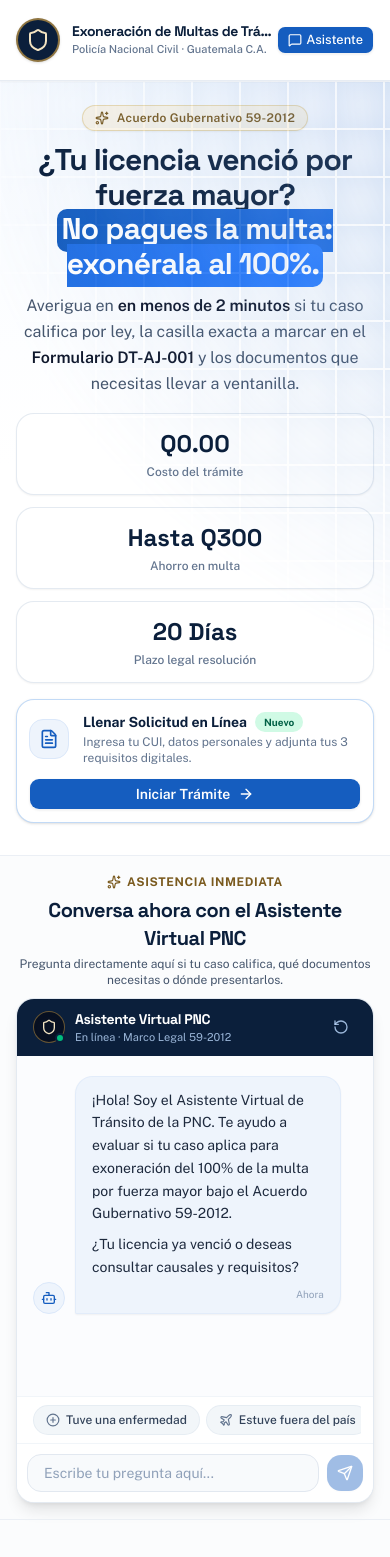
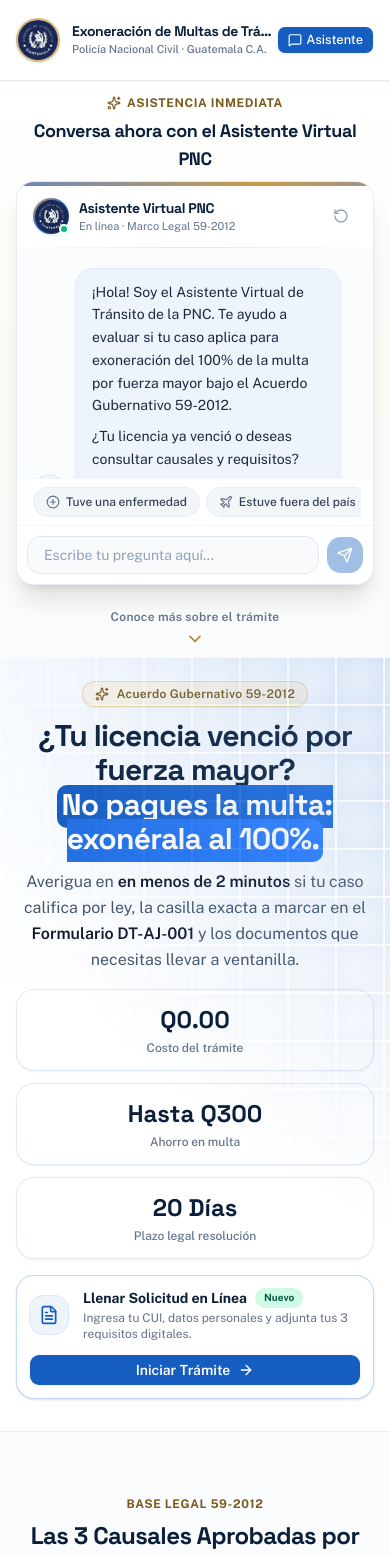
Before and after one commit to SEdwinFBI/reto-2-code-qx, a Next.js app: page / in a window 390 px wide. Shown: the top 1557 px of the page. Built offline with nearby package versions, Linux system fonts and the light colour scheme.

Commit message:
feat: rediseño enfocado a chatbot

```diff
--- a/package.json
+++ b/package.json
@@ -11,6 +11,7 @@
   "dependencies": {
     "@aws-sdk/client-bedrock-agentcore": "^3.1129.0",
     "@base-ui/react": "^1.8.0",
+    "@lottiefiles/dotlottie-react": "^0.19.16",
     "@prisma/adapter-pg": "^7.10.0",
     "@prisma/client": "^7.10.0",
     "@react-three/fiber": "^9.7.0",
--- a/src/app/globals.css
+++ b/src/app/globals.css
@@ -21,6 +21,15 @@
     }
     100% {
       opacity: 0.4;
+    }
+  }
+
+  @keyframes shimmer {
+    0% {
+      background-position: 200% 0;
+    }
+    100% {
+      background-position: -200% 0;
     }
   }
 
--- a/src/features/agent-chat/components/ChatDrawer.tsx
+++ b/src/features/agent-chat/components/ChatDrawer.tsx
@@ -1,7 +1,8 @@
 "use client";
 
 import React, { useRef, useEffect } from "react";
-import { RotateCcw, X, Send, Shield } from "lucide-react";
+import Image from "next/image";
+import { RotateCcw, X, Send } from "lucide-react";
 import { ChatMessageItem } from "./ChatMessageItem";
 import { ChatSuggestions } from "./ChatSuggestions";
 import { ChatMessage } from "../types";
@@ -78,8 +79,8 @@
         <div className="bg-navy-900 text-white px-5 py-4 flex items-center justify-between shadow-xs shrink-0 border-b border-navy-800">
           <div className="flex items-center gap-3">
             <div className="relative">
-              <div className="w-10 h-10 rounded-full bg-navy-950 border border-gold-500/50 flex items-center justify-center text-blue-200 shadow-inner">
-                <Shield className="w-5 h-5 text-gold-100" />
+              <div className="relative w-10 h-10 rounded-full overflow-hidden border border-gold-500/50 shadow-inner">
+                <Image src="/images.jpg" alt="Escudo Nacional de Guatemala" fill sizes="40px" className="object-cover" />
               </div>
               {/* Online green indicator */}
               <span className="absolute bottom-0 right-0 w-3 h-3 bg-emerald-500 border-2 border-navy-900 rounded-full" />
--- a/src/features/agent-chat/components/ChatEmbeddedSection.tsx
+++ b/src/features/agent-chat/components/ChatEmbeddedSection.tsx
@@ -1,7 +1,10 @@
 "use client";
 
 import React, { useEffect, useRef } from "react";
-import { RotateCcw, Send, Shield, Sparkles } from "lucide-react";
+import Image from "next/image";
+import { motion } from "motion/react";
+import { ChevronDown, RotateCcw, Send, Sparkles } from "lucide-react";
+import { GlowingEffect } from "@/components/ui/glowing-effect";
 import { ChatMessageItem } from "./ChatMessageItem";
 import { ChatSuggestions } from "./ChatSuggestions";
 import { ChatMessage } from "../types";
@@ -16,6 +19,8 @@
   /** Fired whenever the section enters/leaves the viewport, so the page can show
    * the floating launcher only once this section has scrolled out of view. */
   onVisibilityChange?: (isVisible: boolean) => void;
+  /** Fired when the visitor taps the "scroll down" invite below the chat panel. */
+  onScrollDownInvite?: () => void;
 }
 
 export const ChatEmbeddedSection: React.FC<ChatEmbeddedSectionProps> = ({
@@ -26,6 +31,7 @@
   onSendMessage,
   onResetSession,
   onVisibilityChange,
+  onScrollDownInvite,
 }) => {
   const sectionRef = useRef<HTMLDivElement>(null);
   const messagesEndRef = useRef<HTMLDivElement>(null);
@@ -60,38 +66,61 @@
   };
 
   return (
-    <section ref={sectionRef} className="py-4 sm:py-5 bg-slate-50/60 border-t border-slate-200/60">
-      <div className="max-w-3xl mx-auto px-4 sm:px-6 lg:px-8">
+    <section
+      ref={sectionRef}
+      className="relative overflow-hidden py-3 sm:py-5 bg-gradient-to-b from-white via-gold-50/40 to-slate-50/70"
+    >
+      <div className="relative max-w-3xl mx-auto px-4 sm:px-6 lg:px-8">
         {/* Section Header */}
-        <div className="text-center mb-2.5">
-          <span className="inline-flex items-center gap-1.5 text-xs font-bold text-gold-800 tracking-wider uppercase mb-1">
+        <div className="text-center mb-2">
+          <span className="inline-flex items-center gap-1.5 text-xs font-bold text-gold-800 tracking-wider uppercase mb-0.5">
             <Sparkles className="w-3.5 h-3.5" />
             ASISTENCIA INMEDIATA
           </span>
-          <h3 className="font-display text-xl sm:text-2xl font-bold text-navy-900 tracking-tight mb-1">
+          <h3 className="font-display text-lg sm:text-2xl font-bold text-navy-900 tracking-tight mb-0.5">
             Conversa ahora con el Asistente Virtual PNC
           </h3>
-          <p className="text-xs sm:text-sm text-slate-600 max-w-xl mx-auto">
-            Pregunta directamente aquí si tu caso califica, qué documentos necesitas o dónde presentarlos.
-          </p>
+
         </div>
 
         {/* Embedded Chat Panel */}
-        <div className="bg-white rounded-2xl shadow-lg border border-slate-200/90 overflow-hidden flex flex-col">
-          {/* Header */}
-          <div className="bg-navy-900 text-white px-4 sm:px-5 py-2.5 flex items-center justify-between shadow-xs shrink-0">
-            <div className="flex items-center gap-2.5">
+        <div className="relative rounded-2xl">
+          <GlowingEffect
+            spread={45}
+            glow
+            disabled={false}
+            proximity={80}
+            inactiveZone={0.01}
+            borderWidth={2}
+            variant="gold"
+          />
+          <div className="relative bg-white rounded-2xl shadow-xl border border-slate-200/80 overflow-hidden flex flex-col">
+            {/* Top accent stripe */}
+            <div className="h-1 shrink-0 bg-gradient-to-r from-gold-500 via-brand-500 to-gold-500 bg-[length:200%_100%] animate-[shimmer_4s_linear_infinite]" />
+
+            {/* Header — blends into the panel instead of a solid color block */}
+            <div className="relative px-4 sm:px-5 py-3 flex items-center justify-between shrink-0 overflow-hidden">
+              <div
+                className="pointer-events-none absolute inset-0 opacity-70"
+                style={{
+                  background:
+                    "radial-gradient(160px 80px at 10% 0%, color-mix(in srgb, var(--color-gold-100) 70%, transparent), transparent), radial-gradient(200px 100px at 100% 100%, color-mix(in srgb, var(--color-brand-100) 60%, transparent), transparent)",
+                }}
+              />
+              <div className="relative flex items-center gap-2.5">
                 <div className="relative">
-                <div className="w-8 h-8 rounded-full bg-navy-950 border border-gold-500/50 flex items-center justify-center shadow-inner">
-                  <Shield className="w-4 h-4 text-gold-100" />
+                  <div className="relative w-9 h-9 rounded-full bg-gradient-to-br from-gold-500 via-brand-600 to-navy-900 p-[1.5px] shadow-sm">
+                    <div className="relative w-full h-full rounded-full overflow-hidden">
+                      <Image src="/images.jpg" alt="Escudo Nacional de Guatemala" fill sizes="36px" className="object-cover" />
                     </div>
-                <span className="absolute bottom-0 right-0 w-2.5 h-2.5 bg-emerald-500 border-2 border-navy-900 rounded-full" />
+                  </div>
+                  <span className="absolute bottom-0 right-0 w-2.5 h-2.5 bg-emerald-500 border-2 border-white rounded-full" />
                 </div>
                 <div>
-                <h4 className="font-display font-bold text-sm tracking-tight text-white">
+                  <h4 className="font-display font-bold text-sm tracking-tight text-navy-900">
                     Asistente Virtual PNC
                   </h4>
-                <p className="text-[11px] text-blue-200/80">
+                  <p className="text-[11px] text-slate-500">
                     En línea · Marco Legal 59-2012
                   </p>
                 </div>
@@ -101,14 +130,15 @@
                 type="button"
                 onClick={onResetSession}
                 title="Reiniciar conversación"
-              className="p-2 text-blue-200/80 hover:text-white hover:bg-white/10 rounded-lg transition-colors cursor-pointer"
+                className="relative p-2 text-slate-400 hover:text-navy-900 hover:bg-slate-100 rounded-lg transition-colors cursor-pointer"
               >
                 <RotateCcw className="w-4 h-4" />
               </button>
             </div>
+            <div className="h-px bg-gradient-to-r from-transparent via-slate-200 to-transparent shrink-0" />
 
             {/* Messages */}
-          <div className="h-[340px] sm:h-[260px] overflow-y-auto overscroll-contain px-4 sm:px-5 py-2.5 bg-[#fbfcfe] space-y-2">
+          <div className="h-[230px] sm:h-[220px] overflow-y-auto overscroll-contain px-4 sm:px-5 py-2.5 bg-[#fbfcfe] space-y-2">
             {messages.map((msg) => (
               <ChatMessageItem key={msg.id} message={msg} />
             ))}
@@ -148,6 +178,21 @@
           </form>
           </div>
         </div>
+
+        {/* Scroll-down invite */}
+        <motion.button
+          type="button"
+          onClick={onScrollDownInvite}
+          className="group mt-5 flex w-full flex-col items-center gap-1 text-slate-500 hover:text-navy-900 transition-colors cursor-pointer"
+          animate={{ y: [0, 6, 0] }}
+          transition={{ duration: 1.8, repeat: Infinity, ease: "easeInOut" }}
+        >
+          <span className="text-xs font-semibold tracking-wide">
+            Conoce más sobre el trámite
+          </span>
+          <ChevronDown className="w-5 h-5 text-gold-600 group-hover:text-gold-700" />
+        </motion.button>
+      </div>
     </section>
   );
 };
--- a/src/features/agent-chat/components/ChatFloatingButton.tsx
+++ b/src/features/agent-chat/components/ChatFloatingButton.tsx
@@ -2,9 +2,13 @@
 
 import React from "react";
 import { motion } from "motion/react";
-import { MessageSquare, Shield } from "lucide-react";
+import { DotLottieReact } from "@lottiefiles/dotlottie-react";
+import { MessageSquare } from "lucide-react";
 import { MagneticButton } from "@/components/ui/magnetic-button";
 import { HoverBorderGradient } from "@/components/ui/hover-border-gradient";
+
+const ASSISTANT_LOTTIE_SRC =
+  "https://lottie.host/6165cac7-604a-4f50-bfe7-f43641f6ad0f/kzt7y2RoGV.lottie";
 
 interface ChatFloatingButtonProps {
   onClick: () => void;
@@ -23,7 +27,7 @@
   return (
     <div className="fixed z-40 bottom-[calc(5.25rem+env(safe-area-inset-bottom))] left-1/2 -translate-x-1/2 flex items-center justify-center pointer-events-none">
       <motion.div
-        className="pointer-events-auto"
+        className="pointer-events-auto relative"
         initial={{ opacity: 0, scale: 0.5, y: 30 }}
         animate={{
           opacity: 1,
@@ -44,22 +48,20 @@
         }}
       >
         <MagneticButton strength={0.4} maxDistance={30}>
+          <div className="relative">
+            {/* Floating bot mascot, no frame/background — moves together with the button */}
+            <div className="pointer-events-none absolute -top-16 left-1/2 -translate-x-1/2 w-20 h-20 sm:w-24 sm:h-24">
+              <DotLottieReact src={ASSISTANT_LOTTIE_SRC} loop autoplay className="w-full h-full" />
+              <span className="absolute bottom-1 right-1 w-3 h-3 bg-emerald-400 border-2 border-white rounded-full shadow-sm" />
+            </div>
 
             <HoverBorderGradient
             color="red"
               as="button"
               onClick={onClick}
-            className="group flex items-center gap-3 bg-brand-600 hover:bg-brand-700 text-white px-4 py-2.5 sm:px-5 sm:py-2.5 rounded-full shadow-2xl hover:shadow-3xl transition-all duration-200 cursor-pointer border border-brand-400/40 active:scale-95 whitespace-nowrap"
+              className="group flex items-center gap-2 bg-brand-600 hover:bg-brand-700 text-white pl-4 pr-4 py-2.5 sm:pl-5 sm:pr-5 sm:py-2.5 rounded-full shadow-2xl hover:shadow-3xl transition-all duration-200 cursor-pointer border border-brand-400/40 active:scale-95 whitespace-nowrap"
               aria-label="Abrir Asistente Virtual PNC"
             >
-            {/* Emblem Avatar with green dot */}
-            <div className="relative flex items-center justify-center">
-              <div className="w-8 h-8 sm:w-9 sm:h-9 rounded-full bg-navy-900 border border-gold-500/50 flex items-center justify-center shadow-inner group-hover:scale-105 transition-transform">
-                <Shield className="w-4 h-4 sm:w-5 sm:h-5 text-gold-100" />
-              </div>
-              <span className="absolute bottom-0 right-0 w-2.5 h-2.5 bg-emerald-400 border-2 border-brand-600 rounded-full" />
-            </div>
-
               {/* Text Labels */}
               <div className="flex text-left flex-col">
                 <span className="font-display text-xs sm:text-sm font-bold leading-tight tracking-tight text-white">
@@ -75,6 +77,7 @@
                 <MessageSquare className="w-4 h-4 fill-white/20" />
               </div>
             </HoverBorderGradient>
+          </div>
         </MagneticButton>
       </motion.div>
     </div>
--- a/src/features/landing/components/Footer.tsx
+++ b/src/features/landing/components/Footer.tsx
@@ -1,7 +1,7 @@
 "use client";
 
 import React from "react";
-import { Shield } from "lucide-react";
+import Image from "next/image";
 
 export const Footer: React.FC = () => {
   return (
@@ -10,8 +10,14 @@
         <div className="flex flex-col sm:flex-row items-center justify-between gap-6 text-center sm:text-left">
           {/* Brand Info */}
           <div className="flex items-center gap-4">
-            <div className="w-11 h-11 rounded-full bg-navy-950 border border-gold-500/50 flex items-center justify-center text-white shrink-0 shadow-inner">
-              <Shield className="w-6 h-6 text-gold-100" />
+            <div className="relative w-11 h-11 rounded-full overflow-hidden border border-gold-500/50 shrink-0 shadow-inner">
+              <Image
+                src="/images.jpg"
+                alt="Escudo Nacional de Guatemala"
+                fill
+                sizes="44px"
+                className="object-cover"
+              />
             </div>
             <div>
               <h5 className="font-display text-sm font-bold text-white tracking-tight">
--- a/src/features/landing/components/Header.tsx
+++ b/src/features/landing/components/Header.tsx
@@ -1,7 +1,8 @@
 "use client";
 
 import React from "react";
-import { Shield, FileText, MessageSquare } from "lucide-react";
+import Image from "next/image";
+import { FileText, MessageSquare } from "lucide-react";
 import { Button } from "@/components/ui/button";
 import { MagneticButton } from "@/components/ui/magnetic-button";
 
@@ -16,8 +17,14 @@
       <div className="max-w-7xl mx-auto px-4 sm:px-6 lg:px-8 h-20 flex items-center justify-between">
         {/* Brand / Emblem */}
         <div className="flex items-center gap-3 sm:gap-3.5 min-w-0">
-          <div className="w-11 h-11 sm:w-12 sm:h-12 rounded-full bg-navy-900 border-2 border-gold-500/70 flex items-center justify-center text-white shadow-sm shrink-0">
-            <Shield className="w-6 h-6 sm:w-7 sm:h-7 text-gold-100" />
+          <div className="relative w-11 h-11 sm:w-12 sm:h-12 rounded-full overflow-hidden border-2 border-gold-500/70 shadow-sm shrink-0">
+            <Image
+              src="/images.jpg"
+              alt="Escudo Nacional de Guatemala"
+              fill
+              sizes="48px"
+              className="object-cover"
+            />
           </div>
           <div className="min-w-0">
             <h1 className="font-display text-sm sm:text-lg font-bold text-navy-900 tracking-tight leading-tight truncate">
--- a/src/features/landing/components/HeroSection.tsx
+++ b/src/features/landing/components/HeroSection.tsx
@@ -44,7 +44,8 @@
         className="relative max-w-4xl mx-auto px-4 sm:px-6 lg:px-8 text-center"
         variants={textContainer}
         initial="hidden"
-        animate="visible"
+        whileInView="visible"
+        viewport={{ once: true, amount: 0.3 }}
       >
         {/* Pill Tag */}
         <motion.div
--- a/src/features/landing/components/LandingContainer.tsx
+++ b/src/features/landing/components/LandingContainer.tsx
@@ -1,6 +1,6 @@
 "use client";
 
-import React, { useEffect, useRef, useState } from "react";
+import React, { useRef, useState } from "react";
 import { Header } from "./Header";
 import { HeroSection } from "./HeroSection";
 import { CausalesSection } from "./CausalesSection";
@@ -20,18 +20,11 @@
 
 export const LandingContainer: React.FC = () => {
   const [isChatSectionVisible, setIsChatSectionVisible] = useState(true);
-  const chatSectionAnchorRef = useRef<HTMLDivElement>(null);
+  const heroSectionRef = useRef<HTMLDivElement>(null);
 
-  // Let the hero's text entrance animation finish (~1s) before guiding the
-  // visitor down to the chat section, instead of yanking the page on load.
-  useEffect(() => {
-    const timer = setTimeout(() => {
-      if (window.scrollY < 40) {
-        chatSectionAnchorRef.current?.scrollIntoView({ behavior: "smooth", block: "start" });
-      }
-    }, 2300);
-    return () => clearTimeout(timer);
-  }, []);
+  const scrollToHero = () => {
+    heroSectionRef.current?.scrollIntoView({ behavior: "smooth", block: "start" });
+  };
 
   const {
     isOpen: isChatOpen,
@@ -70,11 +63,6 @@
 
       {/* Main Page Sections */}
       <main className="flex-1">
-        <HeroSection
-          onOpenSolicitud={openSolicitud}
-          onOpenChat={() => setIsChatOpen(true)}
-        />
-        <div ref={chatSectionAnchorRef} className="scroll-mt-20">
         <ChatEmbeddedSection
           messages={messages}
           inputText={inputText}
@@ -83,6 +71,12 @@
           onSendMessage={sendMessage}
           onResetSession={resetSession}
           onVisibilityChange={setIsChatSectionVisible}
+          onScrollDownInvite={scrollToHero}
+        />
+        <div ref={heroSectionRef} className="scroll-mt-20">
+          <HeroSection
+            onOpenSolicitud={openSolicitud}
+            onOpenChat={() => setIsChatOpen(true)}
           />
         </div>
         <CausalesSection />
```
Also changed, not shown: public/images.jpg (added), 1 other file (tests, documents, lock files or other folders). Lines whose indentation alone changed are shown as unchanged.
